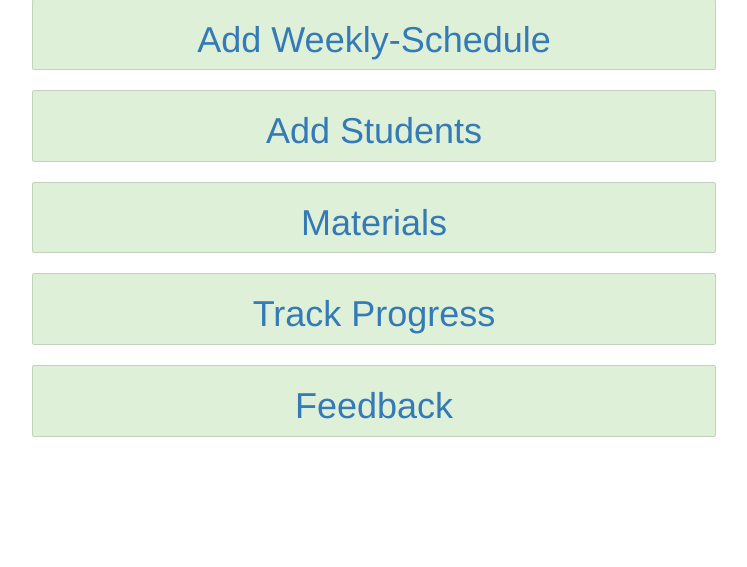
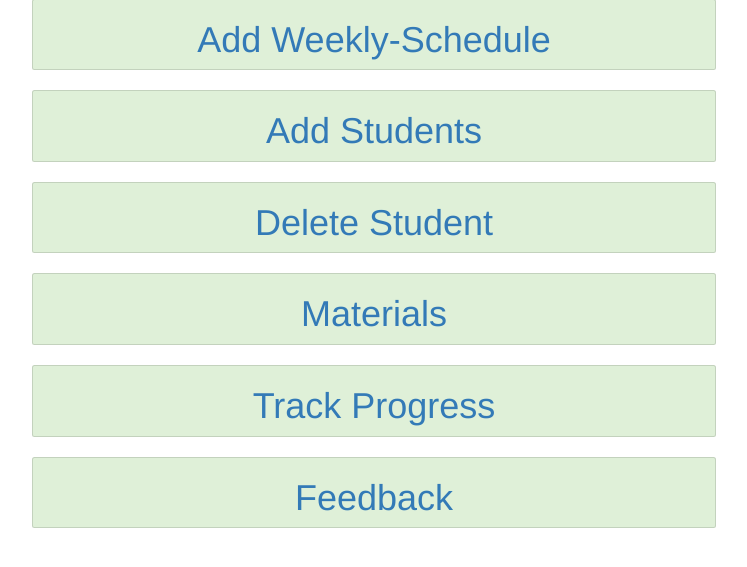
Before and after one commit to IndiaCFG2/team-5, a Django app: page /teacher/dashboard in a window 1280 px wide. Shown: the part 183-750 px from the top of the page, without its empty margins (281-1028 px from the left). Run offline with Django 3.2, Linux system fonts and the light colour scheme; some libraries are stand-ins or nearby versions.

Commit message:
Delete Student on Dashboard

```diff
--- a/LAHI/teachers/templates/teachers/dashboard.html
+++ b/LAHI/teachers/templates/teachers/dashboard.html
@@ -15,6 +15,10 @@
   </div>
   <br>
   <div class="card bg-success text-white">
+    <a href="{% url 'teachers:delete_student' %}"><div class="card-body"><center><h1>Delete Student</h1></center></div></a>
+  </div>
+  <br>
+  <div class="card bg-success text-white">
     <a href="{% url 'teachers:materials' %}"><div class="card-body"><center><h1>Materials</h1></center></div></a>
   </div>
   <br>
@@ -25,6 +29,8 @@
   <div class="card bg-success text-white">
     <a href="#"><div class="card-body"><center><h1>Feedback</h1></center></div></a>
   </div>
+
+
 </div>
 <center>
   {% endblock %}
```
